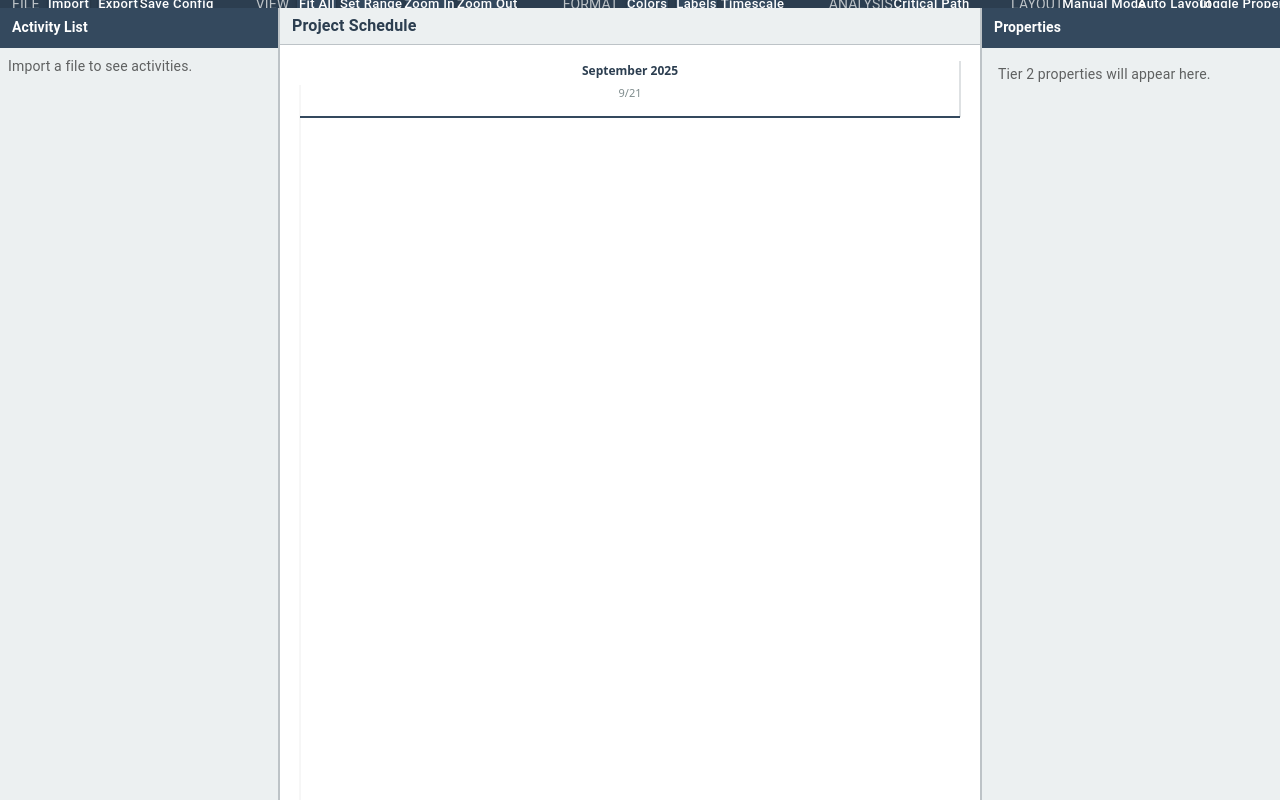
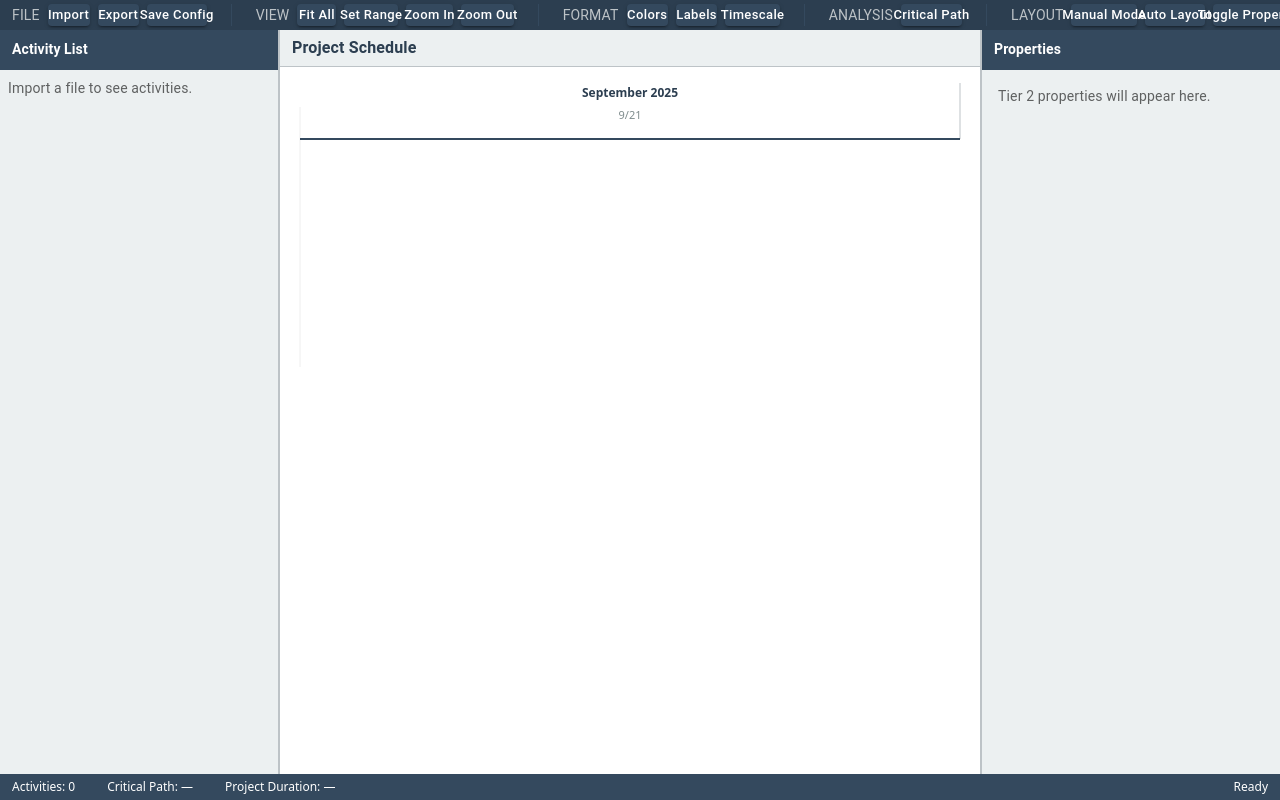
Before and after one commit to jimbubb1974/app, a React app: page / in a window 1280 px wide. Built offline with nearby package versions, Linux system fonts and the light colour scheme; some icons are missing; the HTML template or start-up script is replaced by a standard one.

Commit message:
fix(scroll): revert container-driven height buffer to prevent vertical drift; keep scroll clamp and debug

```diff
--- a/src/components/GanttChart.tsx
+++ b/src/components/GanttChart.tsx
@@ -51,9 +51,7 @@ export function GanttChart() {
 
   const headerHeight = 56; // two-tier header
   const monthRowHeight = 24; // upper row height to keep week lines below months
-  const [containerHeight, setContainerHeight] = useState<number>(400);
-  const contentHeight = Math.max(300, parsed.length * 28 + headerHeight + 40);
-  const height = Math.max(contentHeight, containerHeight + 200); // ensure some vertical scroll room
+  const height = Math.max(300, parsed.length * 28 + headerHeight + 40);
   const [chartWidth, setChartWidth] = useState<number>(800);
   const margin = { top: 16, right: 20, bottom: 20, left: 20 };
 
@@ -105,12 +103,10 @@ export function GanttChart() {
       for (const entry of entries) {
         const cr = entry.contentRect;
         setChartWidth(Math.max(320, Math.floor(cr.width)));
-        setContainerHeight(Math.max(200, Math.floor(cr.height)));
       }
     });
     ro.observe(el);
     setChartWidth(Math.max(320, el.clientWidth));
-    setContainerHeight(Math.max(200, el.clientHeight));
     return () => ro.disconnect();
   }, []);
 
@@ -182,7 +178,10 @@ export function GanttChart() {
       const container = containerRef.current;
       if (container) {
         const maxScroll = container.scrollHeight - container.clientHeight;
-        const next = Math.max(0, Math.min(maxScroll, dragStartScrollTopRef.current - dy));
+        const next = Math.max(
+          0,
+          Math.min(maxScroll, dragStartScrollTopRef.current - dy)
+        );
         if (DEBUG) {
           // eslint-disable-next-line no-console
           console.log("vertical scroll", {
```
